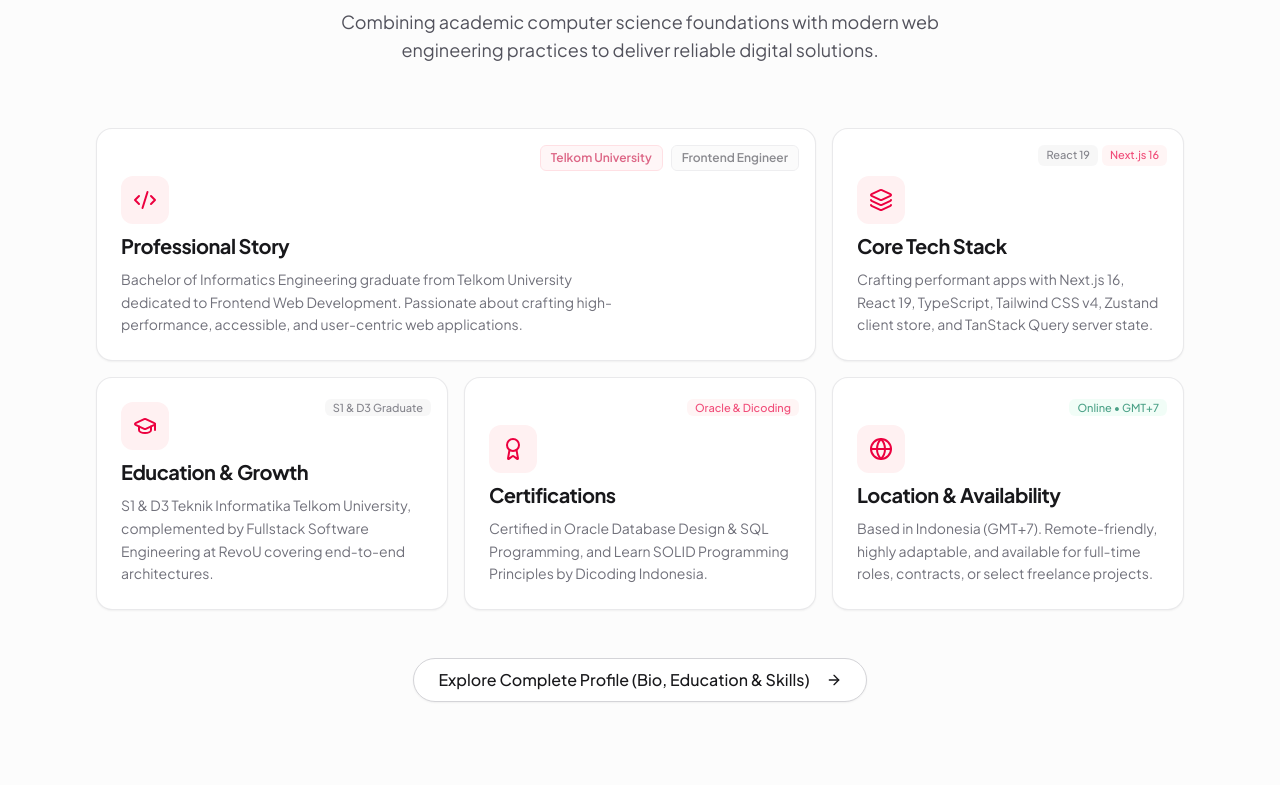
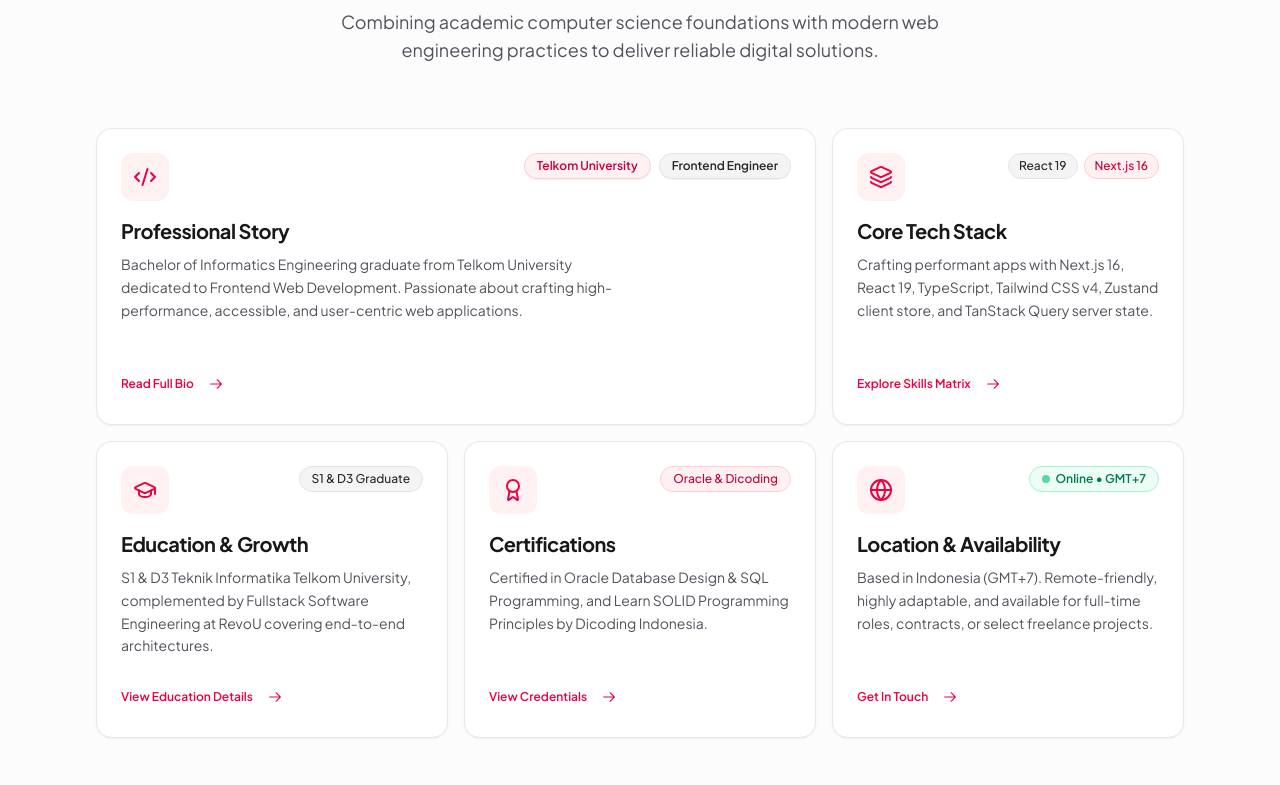
Before and after one commit to Diba15/diba-portfolio-2026, a Next.js app: page / in a window 1280 px wide. Shown: the part 1020-1805 px from the top of the page. Built offline with nearby package versions, Linux system fonts and the light colour scheme.

Commit message:
feat: update AboutSection styles and layout; add ContactSection to main page

```diff
--- a/package.json
+++ b/package.json
@@ -23,6 +23,7 @@
     "radix-ui": "^1.7.0",
     "react": "19.2.8",
     "react-dom": "19.2.8",
+    "sonner": "^2.0.8",
     "tailwind-merge": "^3.7.0",
     "zustand": "^5.0.15"
   },
--- a/src/app/layout.tsx
+++ b/src/app/layout.tsx
@@ -2,6 +2,7 @@ import type { Metadata } from "next";
 import { Plus_Jakarta_Sans } from "next/font/google";
 import Footer from "@/components/base/Footer";
 import Navbar from "@/components/base/Navbar";
+import { Toaster } from "@/components/ui/sonner";
 import "./globals.css";
 
 const plusJakartaSans = Plus_Jakarta_Sans({
@@ -10,8 +11,9 @@ const plusJakartaSans = Plus_Jakarta_Sans({
 });
 
 export const metadata: Metadata = {
-  title: "Portfolio | Personal Showcase",
-  description: "Personal portfolio and project showcase",
+  title: "Dimas Bagas Saputro | Frontend Developer Portfolio",
+  description:
+    "Personal portfolio of Dimas Bagas Saputro, a Frontend Developer crafting modern web applications.",
 };
 
 export default function RootLayout({
@@ -28,6 +30,7 @@ export default function RootLayout({
         <Navbar />
         <div className="flex-1 flex flex-col">{children}</div>
         <Footer />
+        <Toaster position="bottom-right" richColors />
       </body>
     </html>
   );
--- a/src/app/page.tsx
+++ b/src/app/page.tsx
@@ -1,4 +1,5 @@
 import AboutSection from "@/components/sections/AboutSection";
+import ContactSection from "@/components/sections/ContactSection";
 import ExperienceSection from "@/components/sections/ExperienceSection";
 import HeroSection from "@/components/sections/HeroSection";
 import ProjectsSection from "@/components/sections/ProjectsSection";
@@ -10,6 +11,7 @@ export default function Home() {
       <AboutSection />
       <ExperienceSection />
       <ProjectsSection />
+      <ContactSection />
     </main>
   );
 }
--- a/src/components/sections/AboutSection.tsx
+++ b/src/components/sections/AboutSection.tsx
@@ -21,11 +21,11 @@ const aboutFeatures = [
     cta: "Read Full Bio",
     className: "md:col-span-2 lg:col-span-2",
     background: (
-      <div className="absolute top-4 right-4 flex flex-wrap gap-2 opacity-60">
-        <span className="rounded-md border border-rose-200 bg-rose-50 px-2.5 py-1 text-xs font-semibold text-rose-700">
+      <div className="flex flex-wrap gap-2">
+        <span className="rounded-full border border-rose-200 bg-rose-50 px-3 py-1 text-xs font-semibold text-rose-700 shadow-2xs">
           Telkom University
         </span>
-        <span className="rounded-md border border-zinc-200 bg-zinc-50 px-2.5 py-1 text-xs font-semibold text-zinc-700">
+        <span className="rounded-full border border-zinc-200 bg-zinc-100 px-3 py-1 text-xs font-semibold text-zinc-800 shadow-2xs">
           Frontend Engineer
         </span>
       </div>
@@ -40,11 +40,11 @@ const aboutFeatures = [
     cta: "Explore Skills Matrix",
     className: "md:col-span-1 lg:col-span-1",
     background: (
-      <div className="absolute top-4 right-4 flex gap-1 opacity-70">
-        <span className="rounded-md bg-zinc-100 px-2 py-0.5 text-[11px] font-medium text-zinc-600">
+      <div className="flex flex-wrap gap-1.5">
+        <span className="rounded-full border border-zinc-200 bg-zinc-100 px-2.5 py-1 text-xs font-medium text-zinc-800">
           React 19
         </span>
-        <span className="rounded-md bg-rose-50 px-2 py-0.5 text-[11px] font-medium text-rose-600">
+        <span className="rounded-full border border-rose-200 bg-rose-50 px-2.5 py-1 text-xs font-medium text-rose-700">
           Next.js 16
         </span>
       </div>
@@ -59,8 +59,8 @@ const aboutFeatures = [
     cta: "View Education Details",
     className: "md:col-span-1 lg:col-span-1",
     background: (
-      <div className="absolute top-4 right-4 opacity-70">
-        <span className="rounded-md bg-zinc-100 px-2 py-0.5 text-[11px] font-medium text-zinc-600">
+      <div className="flex">
+        <span className="rounded-full border border-zinc-200 bg-zinc-100 px-3 py-1 text-xs font-medium text-zinc-800">
           S1 & D3 Graduate
         </span>
       </div>
@@ -75,8 +75,8 @@ const aboutFeatures = [
     cta: "View Credentials",
     className: "md:col-span-1 lg:col-span-1",
     background: (
-      <div className="absolute top-4 right-4 opacity-70">
-        <span className="rounded-md bg-rose-50 px-2 py-0.5 text-[11px] font-medium text-rose-600">
+      <div className="flex">
+        <span className="rounded-full border border-rose-200 bg-rose-50 px-3 py-1 text-xs font-medium text-rose-700">
           Oracle & Dicoding
         </span>
       </div>
@@ -91,8 +91,9 @@ const aboutFeatures = [
     cta: "Get In Touch",
     className: "md:col-span-1 lg:col-span-1",
     background: (
-      <div className="absolute top-4 right-4 opacity-70">
-        <span className="rounded-md bg-emerald-50 px-2 py-0.5 text-[11px] font-medium text-emerald-700">
+      <div className="flex">
+        <span className="inline-flex items-center gap-1.5 rounded-full border border-emerald-200 bg-emerald-50 px-3 py-1 text-xs font-semibold text-emerald-700">
+          <span className="size-2 rounded-full bg-emerald-500 animate-pulse" />
           Online • GMT+7
         </span>
       </div>
--- a/src/components/ui/bento-grid.tsx
+++ b/src/components/ui/bento-grid.tsx
@@ -23,7 +23,7 @@ const BentoGrid = ({ children, className, ...props }: BentoGridProps) => {
   return (
     <div
       className={cn(
-        "grid w-full auto-rows-[22rem] grid-cols-1 gap-4 md:grid-cols-2 lg:grid-cols-3",
+        "grid w-full auto-rows-88 grid-cols-1 gap-4 md:grid-cols-2 lg:grid-cols-3",
         className,
       )}
       {...props}
@@ -46,55 +46,45 @@ const BentoCard = ({
   <div
     key={name}
     className={cn(
-      "group relative flex flex-col justify-between overflow-hidden rounded-2xl border border-zinc-200/80 bg-white p-6 shadow-xs transition-all duration-300 hover:shadow-md hover:border-zinc-300",
+      "group relative flex flex-col justify-between overflow-hidden rounded-2xl border border-zinc-200/80 bg-white p-6 shadow-xs transition-all duration-300 hover:border-zinc-300 hover:shadow-md",
       className,
     )}
     {...props}
   >
-    <div>{background}</div>
-    <div className="z-10 flex flex-col gap-2">
-      <div className="pointer-events-none flex transform-gpu flex-col gap-2 transition-all duration-300 lg:group-hover:-translate-y-8">
-        <div className="flex size-12 items-center justify-center rounded-xl bg-rose-50 text-rose-600 transition-all duration-300 group-hover:scale-110">
+    {/* Badge background slot in top-right */}
+    <div className="pointer-events-none absolute top-6 right-6 z-10">
+      {background}
+    </div>
+
+    {/* Card Content */}
+    <div className="flex flex-col gap-2">
+      <div className="flex size-12 items-center justify-center rounded-xl bg-rose-50 text-rose-600 transition-transform duration-300 group-hover:scale-105">
         <Icon className="size-6 text-rose-600" />
       </div>
-        <h3 className="text-xl font-bold tracking-tight text-zinc-900">
+      <h3 className="mt-2 text-xl font-bold tracking-tight text-zinc-900">
         {name}
       </h3>
-        <p className="max-w-lg text-sm leading-relaxed text-zinc-500">
+      <p className="max-w-lg text-sm leading-relaxed text-zinc-600">
         {description}
       </p>
     </div>
 
-      {/* Mobile CTA */}
-      <div className="pointer-events-none mt-4 flex w-full translate-y-0 transform-gpu flex-row items-center transition-all duration-300 group-hover:translate-y-0 group-hover:opacity-100 lg:hidden">
+    {/* CTA Link - Positioned cleanly at bottom, highest z-index, fully clickable */}
+    <div className="relative z-20 mt-6 flex items-center">
       <Link
         href={href}
         className={cn(
           buttonVariants({ variant: "link", size: "sm" }),
-            "pointer-events-auto p-0 font-semibold text-rose-600 hover:text-rose-700",
+          "inline-flex items-center p-0 font-semibold text-rose-600 hover:text-rose-700 transition-colors",
         )}
       >
-          {cta}
-          <ArrowRightIcon className="ms-1.5 size-4" />
-        </Link>
-      </div>
-    </div>
-
-    {/* Desktop Hover CTA */}
-    <div className="pointer-events-none absolute bottom-0 left-0 hidden w-full translate-y-10 transform-gpu flex-row items-center p-6 opacity-0 transition-all duration-300 group-hover:translate-y-0 group-hover:opacity-100 lg:flex">
-      <Link
-        href={href}
-        className={cn(
-          buttonVariants({ variant: "link", size: "sm" }),
-          "pointer-events-auto p-0 font-semibold text-rose-600 hover:text-rose-700",
-        )}
-      >
-        {cta}
-        <ArrowRightIcon className="ms-1.5 size-4" />
+        <span>{cta}</span>
+        <ArrowRightIcon className="ms-1.5 size-4 transition-transform duration-200 group-hover:translate-x-1" />
       </Link>
     </div>
 
-    <div className="pointer-events-none absolute inset-0 transform-gpu transition-all duration-300 group-hover:bg-rose-50/20" />
+    {/* Background hover tint */}
+    <div className="pointer-events-none absolute inset-0 transition-colors duration-300 group-hover:bg-rose-50/20" />
   </div>
 );
 
```
Also changed, not shown: 1 other file (tests, documents, lock files or other folders). Lines whose indentation alone changed are shown as unchanged.
